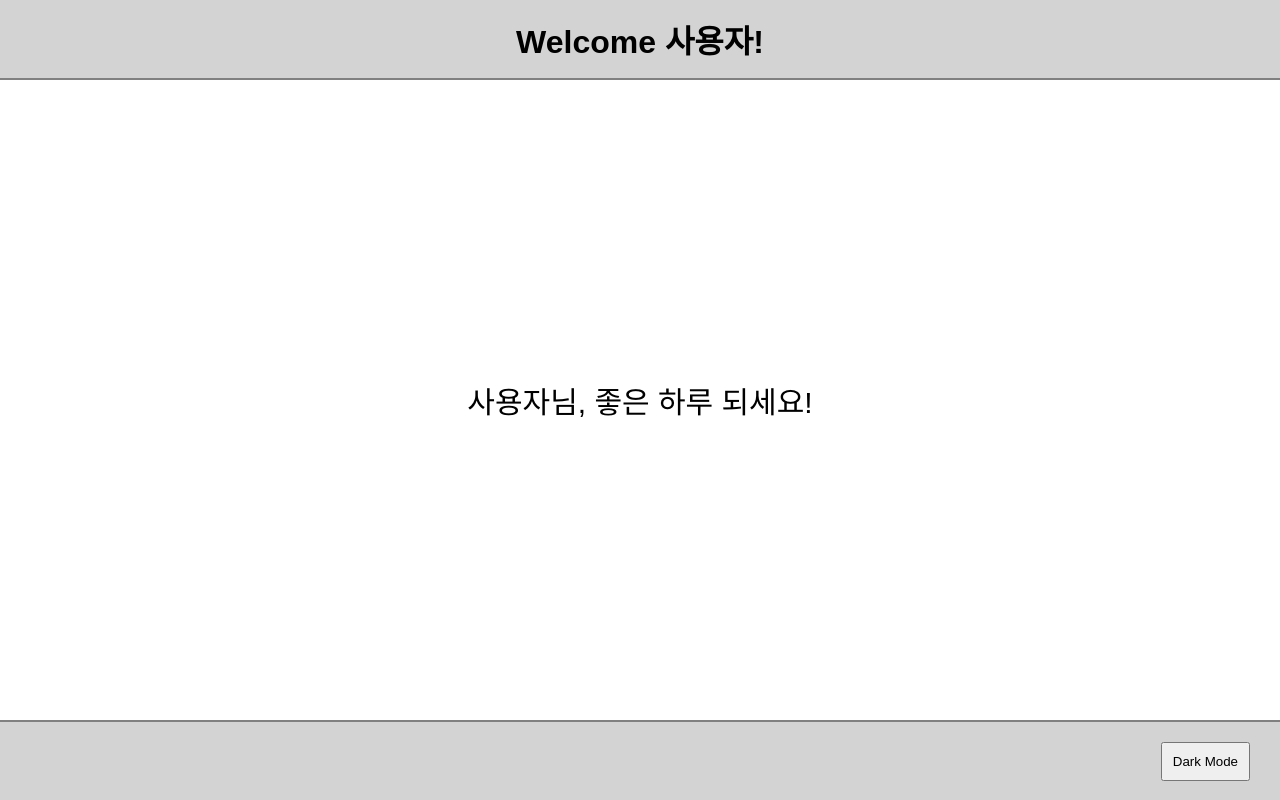
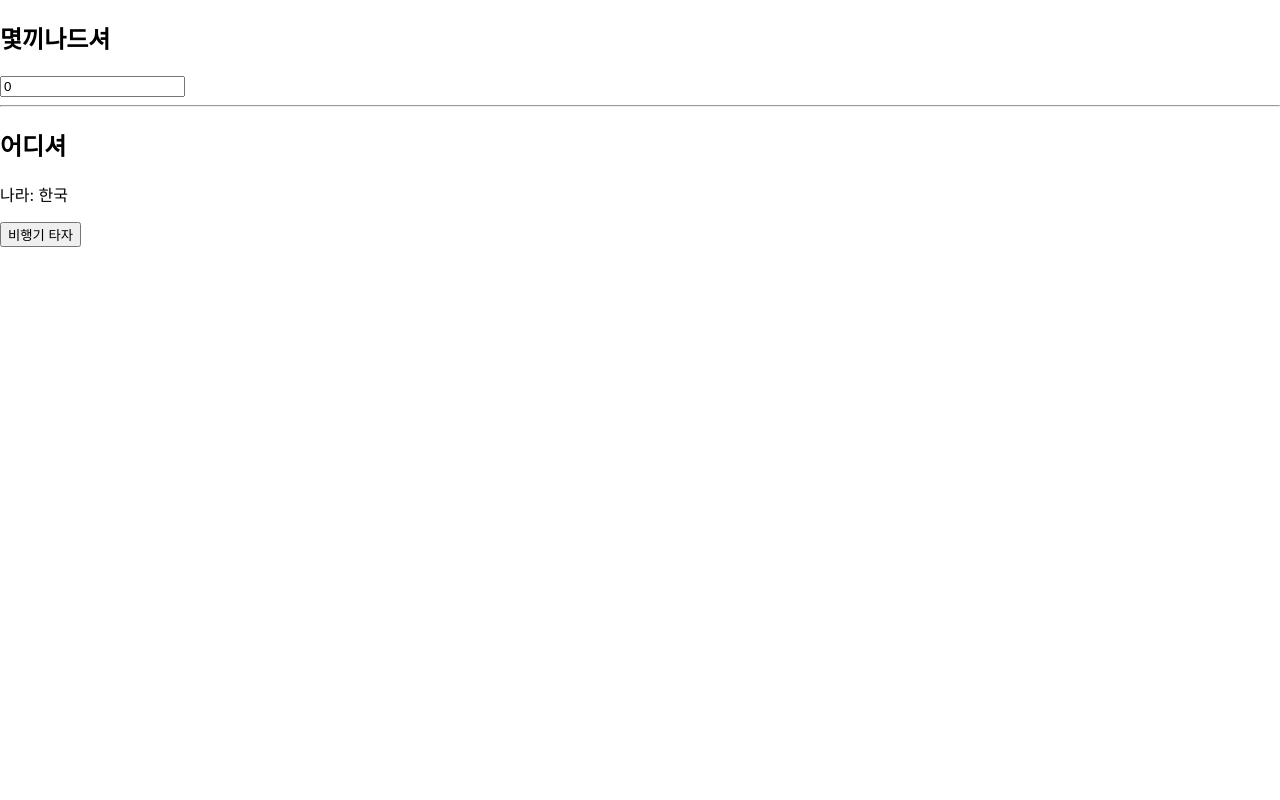
Before and after one commit to u0empty/hook-study, a React (Create React App) app: page / in a window 1280 px wide. Built offline with nearby package versions, Linux system fonts and the light colour scheme.

Commit message:
'useMemo-study'

```diff
--- a/src/App.js
+++ b/src/App.js
@@ -1,18 +1,32 @@
-import { useState } from "react";
-import "./App.css";
-import Page from "./component/Page";
-import { ThemeContext } from "./context/ThemeContext";
-import { UserContext } from "./context/UserContext";
+import React, { useEffect, useMemo, useState } from "react";
 
 function App() {
-  const [isDark, setIsDark] = useState(false);
+  const [number, setNumber] = useState(0);
+  const [isKorea, setIsKorea] = useState(true);
+
+  const location = useMemo(() => {
+    return {
+      country: isKorea ? "한국" : "외국",
+    };
+  }, [isKorea]);
+
+  useEffect(() => {
+    console.log("useEffect 호출");
+  }, [location]);
 
   return (
-    <UserContext.Provider value={"사용자"}>
-      <ThemeContext.Provider value={{ isDark, setIsDark }}>
-        <Page />
-      </ThemeContext.Provider>
-    </UserContext.Provider>
+    <div>
+      <h2>몇끼나드셔</h2>
+      <input
+        type="number"
+        value={number}
+        onChange={(e) => setNumber(e.target.value)}
+      />
+      <hr />
+      <h2>어디셔</h2>
+      <p>나라: {location.country}</p>
+      <button onClick={() => setIsKorea(!isKorea)}>비행기 타자</button>
+    </div>
   );
 }
 
--- a/src/component/Content.jsx
+++ /dev/null
@@ -1,22 +0,0 @@
-import React, { useContext } from "react";
-import { ThemeContext } from "../context/ThemeContext";
-import { UserContext } from "../context/UserContext";
-
-const Content = () => {
-  const { isDark } = useContext(ThemeContext);
-  const user = useContext(UserContext);
-
-  return (
-    <div
-      className="content"
-      style={{
-        backgroundColor: isDark ? "black" : "white",
-        color: isDark ? "white" : "black",
-      }}
-    >
-      <p>{user}님, 좋은 하루 되세요!</p>
-    </div>
-  );
-};
-
-export default Content;
--- a/src/component/Footer.jsx
+++ /dev/null
@@ -1,24 +0,0 @@
-import React, { useContext } from "react";
-import { ThemeContext } from "../context/ThemeContext";
-
-const Footer = () => {
-  const { isDark, setIsDark } = useContext(ThemeContext);
-
-  const toggleTheme = () => {
-    setIsDark(!isDark);
-  };
-  return (
-    <footer
-      className="footer"
-      style={{
-        backgroundColor: isDark ? "black" : "lightgray",
-      }}
-    >
-      <button className="button" onClick={toggleTheme}>
-        Dark Mode
-      </button>
-    </footer>
-  );
-};
-
-export default Footer;
--- a/src/component/Header.jsx
+++ /dev/null
@@ -1,22 +0,0 @@
-import React, { useContext } from "react";
-import { ThemeContext } from "../context/ThemeContext";
-import { UserContext } from "../context/UserContext";
-
-const Header = () => {
-  const { isDark } = useContext(ThemeContext);
-  const user = useContext(UserContext);
-
-  return (
-    <header
-      className="header"
-      style={{
-        backgroundColor: isDark ? "black" : "lightgray",
-        color: isDark ? "white" : "black",
-      }}
-    >
-      <h1>Welcome {user}!</h1>
-    </header>
-  );
-};
-
-export default Header;
--- a/src/component/Page.jsx
+++ /dev/null
@@ -1,16 +0,0 @@
-import React from "react";
-import Header from "./Header";
-import Content from "./Content";
-import Footer from "./Footer";
-
-const Page = () => {
-  return (
-    <div className="page">
-      <Header />
-      <Content />
-      <Footer />
-    </div>
-  );
-};
-
-export default Page;
--- a/src/context/ThemeContext.js
+++ /dev/null
@@ -1,3 +0,0 @@
-import { createContext } from "react";
-
-export const ThemeContext = createContext(null);
--- a/src/context/UserContext.js
+++ /dev/null
@@ -1,3 +0,0 @@
-import { createContext } from "react";
-
-export const UserContext = createContext(null);
--- a/src/index.js
+++ b/src/index.js
@@ -1,17 +1,11 @@
-import React from 'react';
-import ReactDOM from 'react-dom/client';
-import './index.css';
-import App from './App';
-import reportWebVitals from './reportWebVitals';
+import React from "react";
+import ReactDOM from "react-dom/client";
+import "./index.css";
+import App from "./App";
 
-const root = ReactDOM.createRoot(document.getElementById('root'));
+const root = ReactDOM.createRoot(document.getElementById("root"));
 root.render(
   <React.StrictMode>
     <App />
   </React.StrictMode>
 );
-
-// If you want to start measuring performance in your app, pass a function
-// to log results (for example: reportWebVitals(console.log))
-// or send to an analytics endpoint. Learn more: https://bit.ly/CRA-vitals
-reportWebVitals();
--- a/src/reportWebVitals.js
+++ /dev/null
@@ -1,13 +0,0 @@
-const reportWebVitals = onPerfEntry => {
-  if (onPerfEntry && onPerfEntry instanceof Function) {
-    import('web-vitals').then(({ getCLS, getFID, getFCP, getLCP, getTTFB }) => {
-      getCLS(onPerfEntry);
-      getFID(onPerfEntry);
-      getFCP(onPerfEntry);
-      getLCP(onPerfEntry);
-      getTTFB(onPerfEntry);
-    });
-  }
-};
-
-export default reportWebVitals;
```
Also changed, not shown: src/component/Timer.js (deleted, +0 -22 lines).
